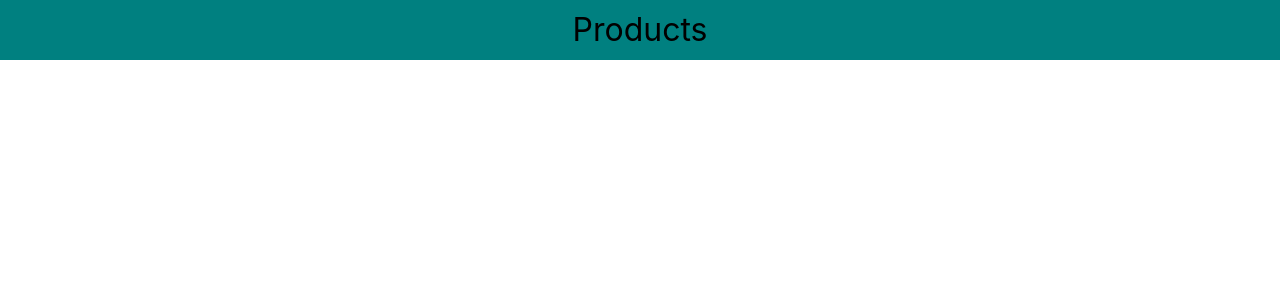
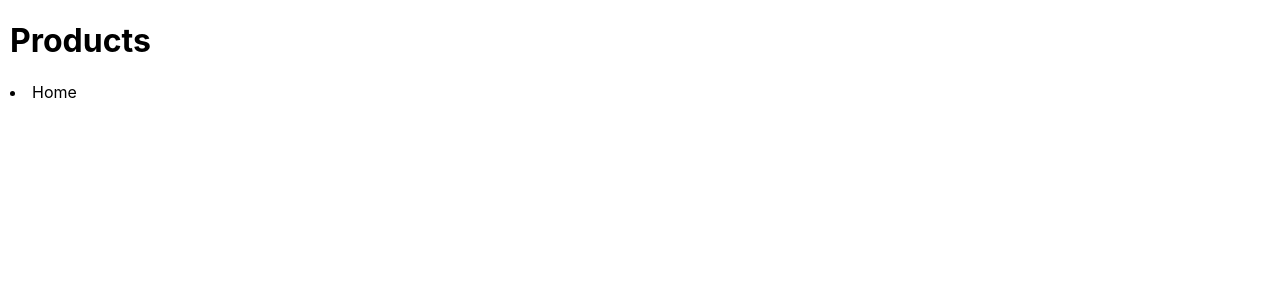
Before and after one commit to Apocryphon06/next-js-project, a Next.js app: page /products in a window 1280 px wide. Shown: the top 300 px of the page. Built offline with nearby package versions, Linux system fonts and the light colour scheme.

Commit message:
dynamic path routing

```diff
--- a/pages/products/[id].js
+++ b/pages/products/[id].js
@@ -2,8 +2,8 @@ import React from "react";
 import { useRouter } from "next/router";
 
 const myfunction = () => {
-  const router = useRouter();
-  return <div>accept any value passed as path variable {router.query.id}</div>;
+
+  return <div>accept any value passed as path variable </div>;
 };
 
 export default myfunction;
--- a/pages/products/index.js
+++ b/pages/products/index.js
@@ -1,17 +1,14 @@
+import Link from "next/link";
 import React from "react";
 
 const index = () => {
   return (
-    <div
-      style={{
-        height: "60px",
-        backgroundColor: "teal",
-        fontSize: "32px",
-        textAlign: "center",
-        padding: "10px",
-      }}
-    >
-      Products
+    <div style={{ margin: "10px" }}>
+      <h1 style={{ textAlign: "left" }}>Products</h1>
+
+      <li>
+        <Link href="/">Home</Link>
+      </li>
     </div>
   );
 };
```
Also changed, not shown: context/Context.js (added, +8 -0 lines), pages/index.js (+12 -1 lines), pages/products/about.js (+6 -10 lines).
